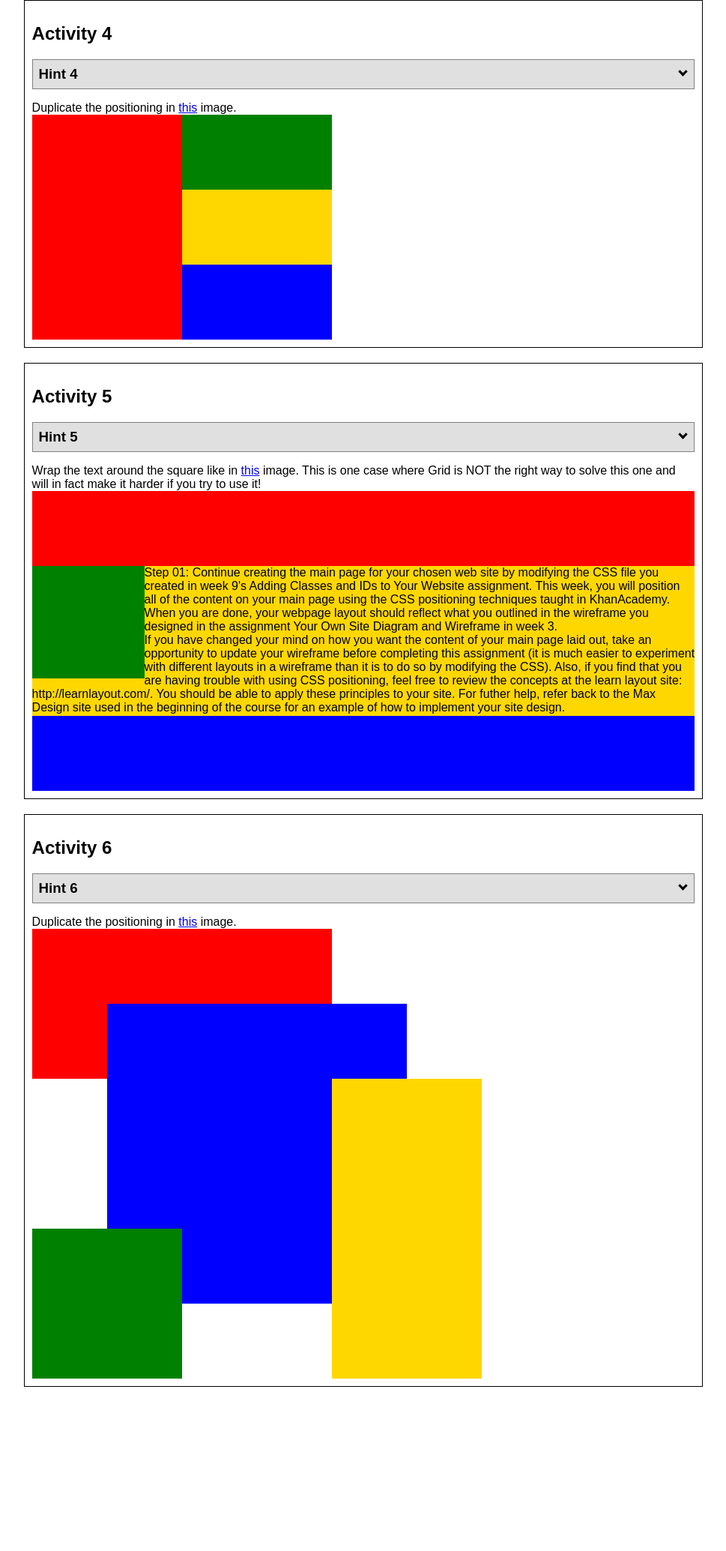
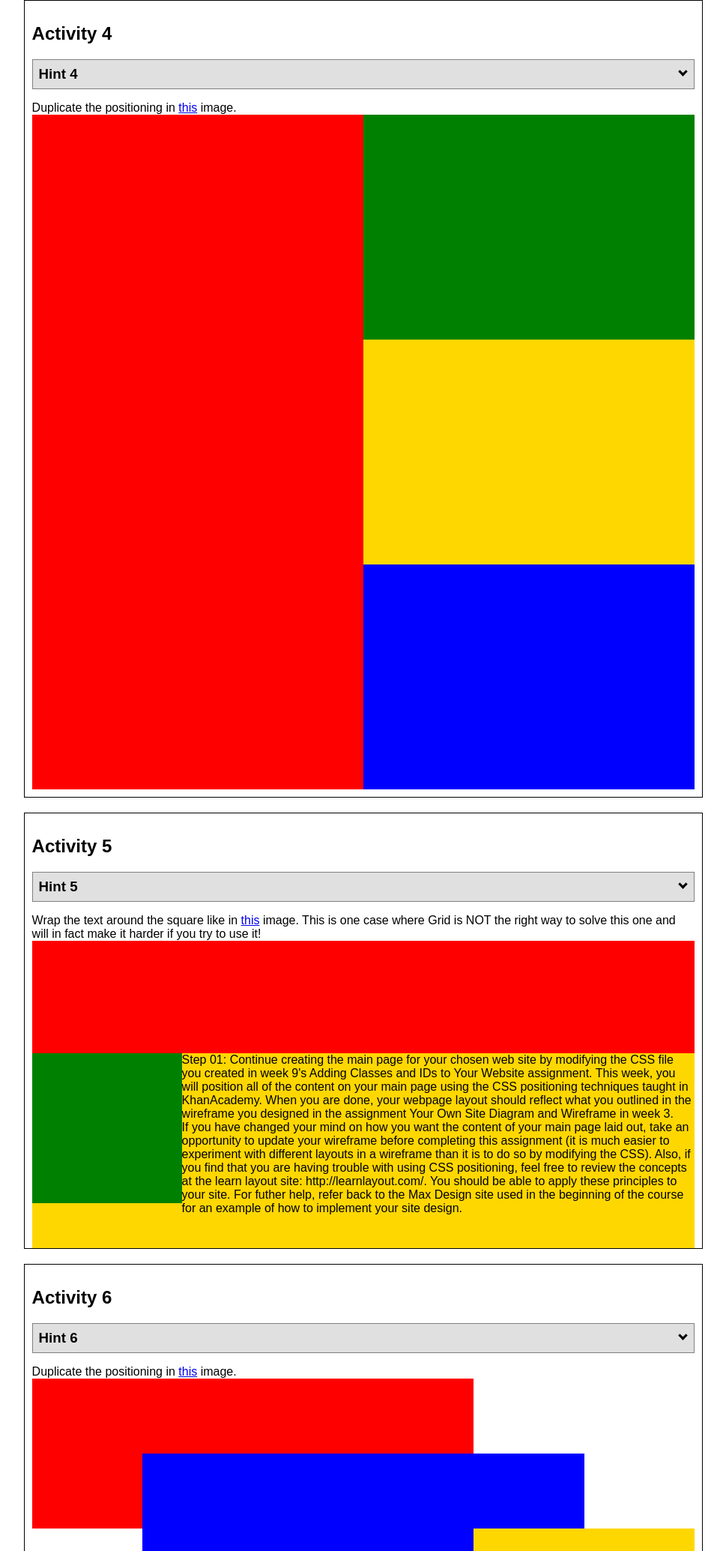
Before and after one commit to wormy95/wdd130, a plain HTML site: page positioning/positioning.html in a window 1280 px wide. Shown: the part 2041-4110 px from the top of the page at 75% size, without its empty margins (155-1124 px from the left). Before the commit the page ends 3911 px from the top, so only its background shows below. Drawn offline with Linux system fonts and the light colour scheme.

Commit message:
final submission

```diff
--- a/positioning/positionstyles.css
+++ b/positioning/positionstyles.css
@@ -73,72 +73,79 @@
 .content3 {
   /* This is the parent of the activity 3 boxes. */
   display: grid;
-  grid-template-columns: 5fr 1fr 5fr;
+  grid-template-columns: 1fr 1fr;
   grid-template-rows: 1fr 2fr 1fr;
+  grid-column-gap: 100px
+
 
 }
 .red3 {
   width: 100%;
   height: 100px;
   background-color: red;
-  grid-column: 1/4;
+  grid-column: 1/3;
   grid-row: 1/2;
 }
 .green3 {
   width: 100%;
   height: 100%;
   background-color: green;
+  grid-column: 1/2;
+  grid-row: 2/3;
 
 }
 .yellow3 {
   width: 100%;
   height: 100%;
   background-color: gold;
-  grid-column:3/4 ;
+  grid-column:2/3;
   grid-row: 2/3;
+
+
+
 }
 .blue3 {
   width: 100%;
   height: 100px;
   background-color: blue;
-  grid-column: 1/4;
+  grid-column: 1/3;
   grid-row: 3/4;
 }
 /* Activity 4 styles */
 .content4 {
   /* This is the parent of the activity 4 boxes. */
   display: grid;
-  grid-template-columns: 100px 100px 100px 100px;
-  grid-template-rows: 100px 100px 100px;
+  grid-template-columns: 1fr 1fr;
+  grid-template-rows: 1fr 1fr 1fr;
 }
 .red4 {
-  width: 200px;
-  height: 300px;
+  width: 100%;
+  height: 100%;
   background-color: red;
   grid-column: 1/3;
   grid-row: 1/4;
 }
 .green4 {
-  width: 200px;
-  height: 100px;
+  width: 100%;
+  height: 300px;
   background-color: green;
-  grid-column: 3/5;
+  grid-column: 2/3;
   grid-row: 1/2;
 }
 .yellow4 {
-  width: 200px;
-  height: 100px;
+  width: 100%;
+  height: 300px;
   background-color: gold;
-  grid-column: 3/5;
+  grid-column: 2/3;
   grid-row: 2/3;
 }
 
 
 .blue4 {
-  width: 200px;
-  height: 100px;
+  width: 100%;
+  height: 300px;
   background-color: blue;
-  grid-column: 3/5;
+  grid-column: 2/3;
   grid-row: 3/4;
 }
 /* Activity 5 styles */
@@ -150,12 +157,12 @@
 
 .red5 {
   width: 100%;
-  height: 100px;
+  height: 150px;
   background-color: rgb(255, 0, 0);
 }
 .green5 {
-  width: 150px;
-  height: 150px;
+  width: 200px;
+  height: 200px;
   background-color: green;
   z-index: 1;
   float:left;
@@ -165,7 +172,7 @@
 
 .yellow5 {
   width: 100%;
-  height: 200px;
+  height: 100%;
   background-color: gold;
   z-index: -1;
 }
@@ -174,32 +181,31 @@
 
 .blue5 {
   width: 100%;
-  height: 100px;
+  height: 150px;
   background-color: blue;
+}
 
-
-}
 /* Activity 6 styles */
 .content6 {
   /* This is the parent of the activity 4 boxes. */
   display: grid;
-  grid-template-columns: 100px 100px 100px 100px 100px 100px;
-  grid-template-rows: 100px 100px 100px 100px 100px 100px;
+  grid-template-columns: repeat(6, 1fr);
+  grid-template-rows: repeat(6, 1fr);
 }
 
 .red6 {
 
-  width: 400px;
+  width: 100%;
   height: 200px;
   background-color: red;
-  grid-column: 1-5;
-  grid-row: 1-3;
+  grid-column: 1/5;
+  grid-row: 1/3;
   z-index: -1;
 }
 
 .green6 {
-  width: 200px;
-  height: 200px;
+  width: 100%;
+  height: 100%;
   background-color: green;
   grid-column: 1/3;
   grid-row: 5/7;
@@ -208,8 +214,8 @@
 
 .yellow6 {
 
-  width: 200px;
-  height:400px;
+  width: 100%;
+  height: 100%;
   background-color: gold;
   grid-column: 5/7;
   grid-row: 3/7;
@@ -217,13 +223,12 @@
 }
 
 .blue6 {
-  width: 400px;
-  height: 400px;
+  width: 100%;
+  height: 100%;
   background-color: blue;
+  z-index: 1;
   grid-column: 2/6;
   grid-row: 2/6;
-  z-index: 1;
-
 }
 
 
```
Also changed, not shown: wwr/site-plan-rafting.html (+4 -4 lines).
